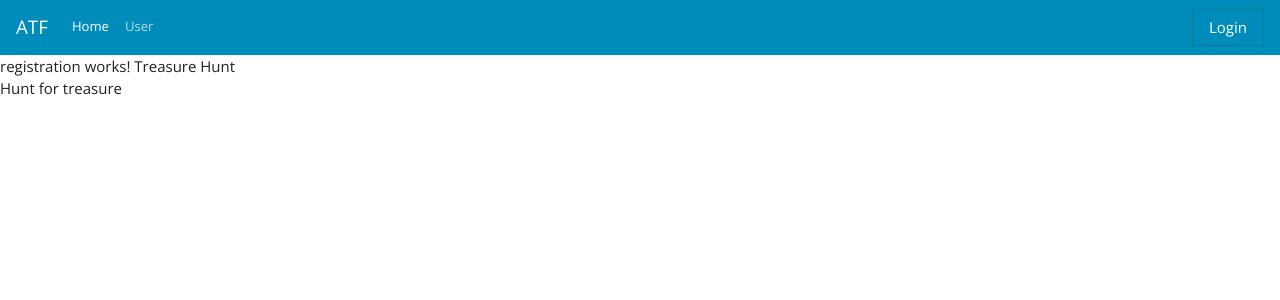
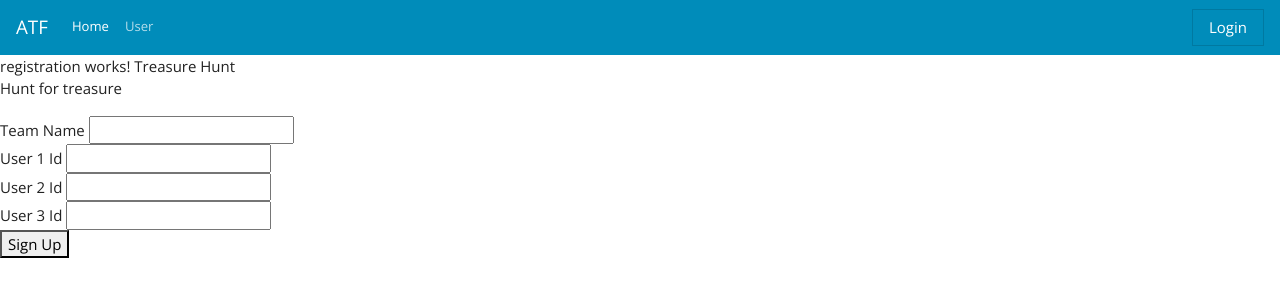
Before and after one commit to ankitjain2806/ATF, an Angular app in the folder client/: page /event/registration in a window 1280 px wide. Shown: the top 300 px of the page. Built offline with nearby package versions, Linux system fonts and the light colour scheme; no server answers.

Commit message:
updated form for event registration

```diff
--- a/client/src/app/pages/event/registration/registration.component.html
+++ b/client/src/app/pages/event/registration/registration.component.html
@@ -5,7 +5,7 @@
 <br>
 </p>
 
-<!--<form #signupForm="ngForm" (ngSubmit)="registerEvent(signupForm)">
+<form (ngSubmit)="registerEvent(signupForm)">
   Team Name
   <input type="text" name="teamname" ngModel>
   <br>
@@ -18,6 +18,5 @@
   User 3 Id
   <input type="text" name="user3" ngModel>
   <br>
-
   <button type="submit">Sign Up</button>
-</form>-->
+</form>
```
Also changed, not shown: client/src/app/pages/event/registration/registration.component.ts (+7 -4 lines).
